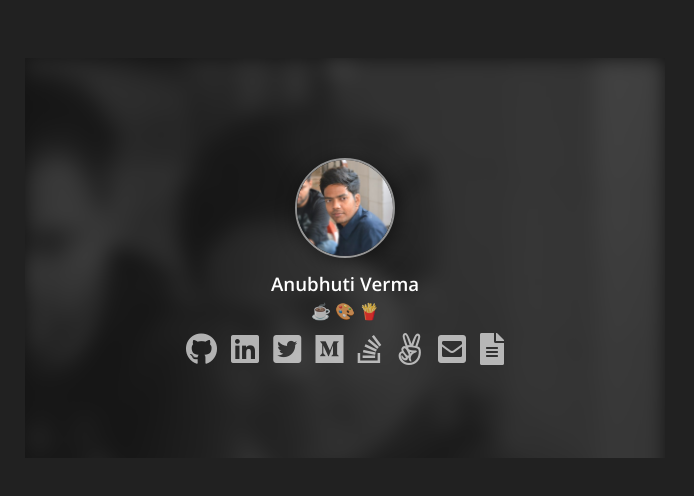
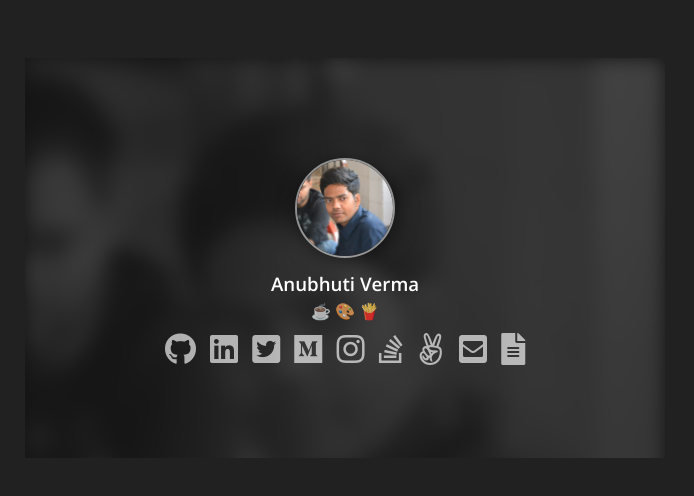
Before and after one commit to anu-007/anu-007.github.io, a plain HTML site: page index.html in a window 1280 px wide. Shown: the part 142-638 px from the top of the page, without its empty margins (295-989 px from the left). Drawn offline with nearby package versions, Linux system fonts and the light colour scheme.

Commit message:
adds instagram link

```diff
--- a/index.html
+++ b/index.html
@@ -29,6 +29,9 @@
         <a href="https://medium.com/@anubhutiverma" target="_blank">
             <i class="fab fa-medium"></i>
         </a>
+        <a href="https://www.instagram.com/anubhutiv1/?hl=en" target="_blank">
+            <i class="fab fa-instagram"></i>
+        </a>
         <a href="https://stackoverflow.com/users/7941679/anu-007" target="_blank">
             <i class="fab fa-stack-overflow"></i>
         </a>
```
